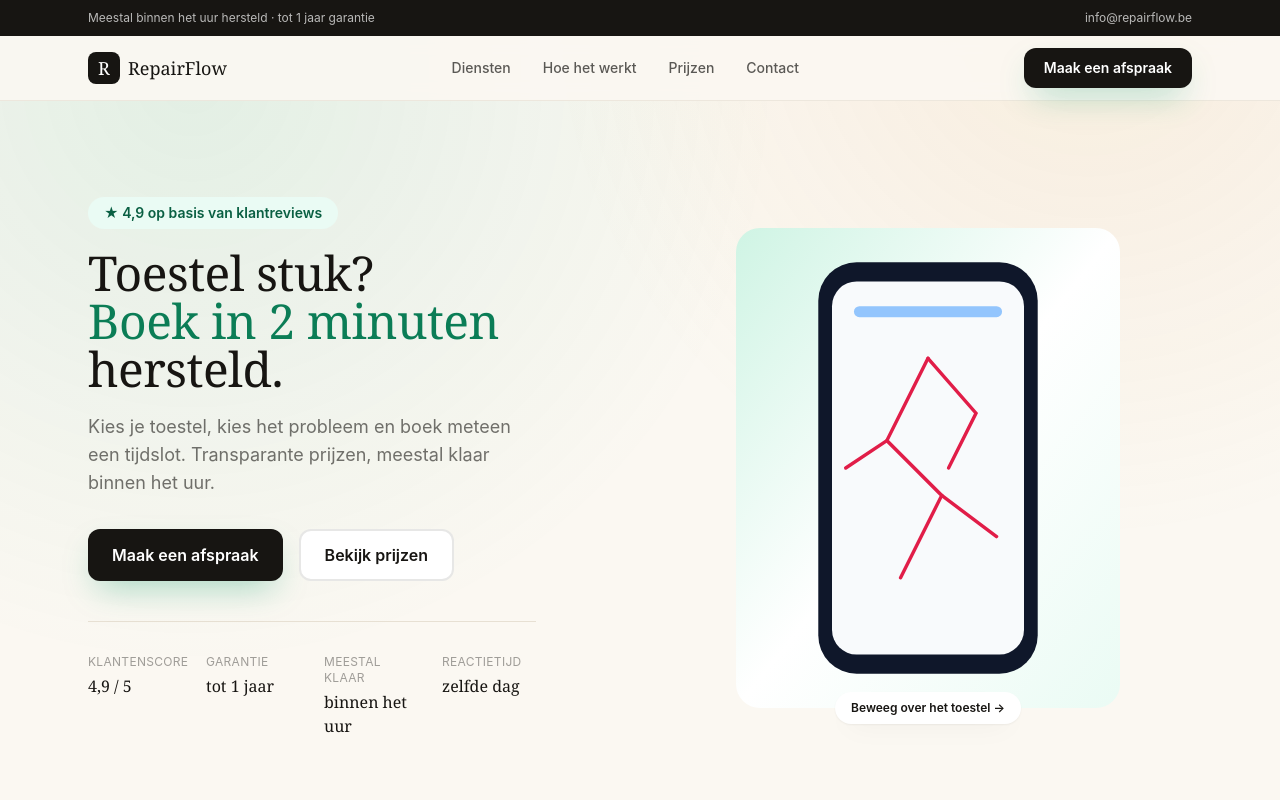
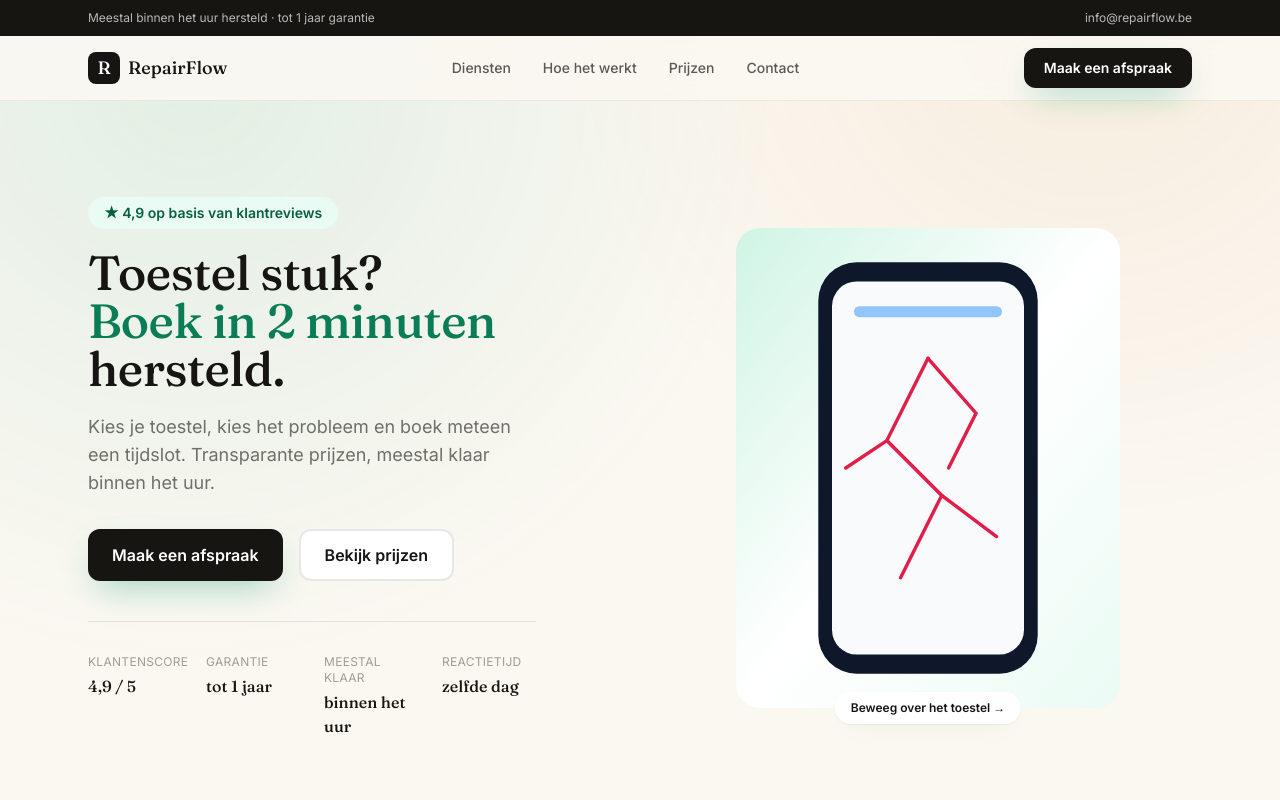
Before and after one commit to Pronkzzz/repairflow, a Next.js app: page / in a window 1280 px wide. Shown: the top 800 px of the page. Built offline with nearby package versions, Linux system fonts and the light colour scheme; no server answers; the database is empty.

Commit message:
Update globals.css

```diff
--- a/app/globals.css
+++ b/app/globals.css
@@ -1,8 +1,8 @@
+@import url("https://fonts.googleapis.com/css2?family=Inter:wght@400;500;600;700;800&family=Fraunces:opsz,wght@9..144,500;9..144,600;9..144,700;9..144,800&display=swap");
+
 @tailwind base;
 @tailwind components;
 @tailwind utilities;
-
-@import url("https://fonts.googleapis.com/css2?family=Inter:wght@400;500;600;700;800&family=Fraunces:opsz,wght@9..144,500;9..144,600;9..144,700;9..144,800&display=swap");
 
 :root {
   --font-sans: "Inter", system-ui, sans-serif;
```
